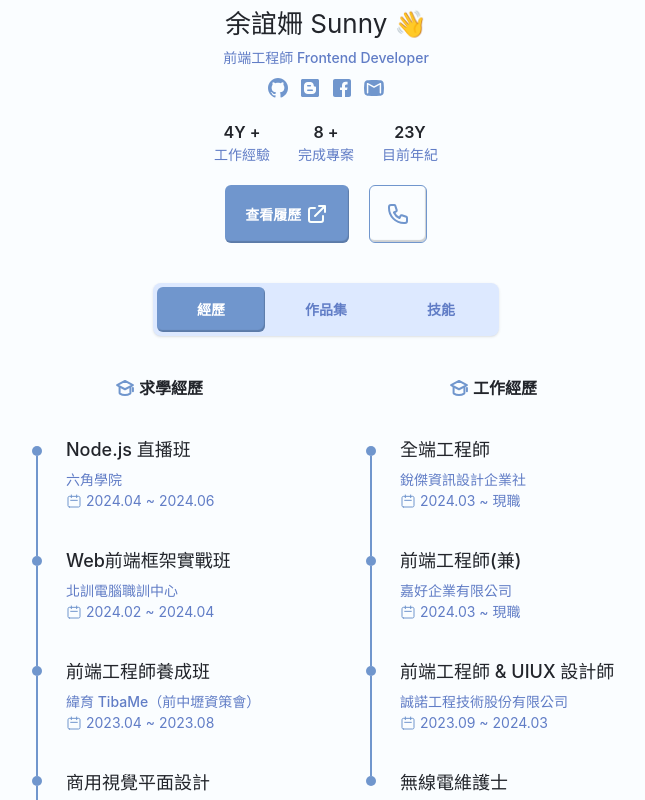
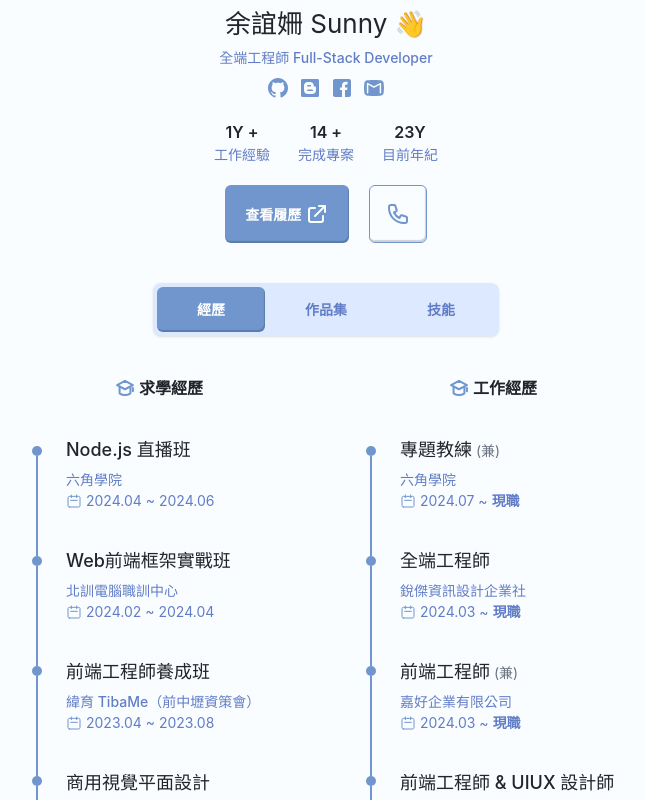
Before and after one commit to sunny96087/simple_portfolio, a Vue app: page / in a window 1280 px wide. Shown: the part 200-1000 px from the top of the page, without its empty margins (314-959 px from the left). Built offline with nearby package versions, Linux system fonts and the light colour scheme.

Commit message:
feat: 新增作品 *3、修改個人資料、新增網站 icon、更新經歷

```diff
--- a/index.html
+++ b/index.html
@@ -3,7 +3,8 @@
   <head>
     <meta charset="UTF-8" />
 
-    <link rel="icon" href="/favicon.ico" />
+    <!-- <link rel="icon" href="/favicon.ico" /> -->
+    <link rel="icon" href="./src/assets/LOGO.png" />
     <meta name="viewport" content="width=device-width, initial-scale=1.0" />
     <meta name="google-site-verification" content="9kBTvm-45eTFe9NNgAQPxIl-_glePYdaZS0wF5EeGEk" />
     <title>余誼姍 Sunny - 作品集 Portfolio</title>
--- a/src/App.vue
+++ b/src/App.vue
@@ -124,7 +124,7 @@ const sendProfileEvent = (item) => {
       </div>
     </div>
     <h1 class="text-[26px] mt-3">余誼姍 Sunny 👋</h1>
-    <h2 class="text-blue-dark font-medium text-[14px] mt-1">前端工程師 Frontend Developer</h2>
+    <h2 class="text-blue-dark font-medium text-[14px] mt-1">全端工程師 Full-Stack Developer</h2>
     <!-- github & email & linkedin -->
     <div class="flex justify-center gap-2 mt-2">
       <a
@@ -224,12 +224,12 @@ const sendProfileEvent = (item) => {
     <!-- about me -->
     <div class="flex justify-center gap-7 mt-5">
       <div class="flex flex-col">
-        <p class="font-semibold">4Y +</p>
+        <p class="font-semibold">1Y +</p>
         <p class="text-[14px] font-medium text-blue-dark">工作經驗</p>
       </div>
 
       <div class="flex flex-col">
-        <p class="font-semibold">8 +</p>
+        <p class="font-semibold">14 +</p>
         <p class="text-[14px] font-medium text-blue-dark">完成專案</p>
       </div>
 
--- a/src/views/HomeView.vue
+++ b/src/views/HomeView.vue
@@ -1,5 +1,4 @@
 <script setup>
-
 // gtag.js click_action 事件
 window.dataLayer = window.dataLayer || []
 function gtag() {
@@ -173,31 +172,48 @@ document.addEventListener('click', function (e) {
             <div class="dot"></div>
             <div class="line"></div>
             <div class="dot"></div>
+            <div class="line"></div>
+            <div class="dot"></div>
           </div>
 
           <!-- text -->
           <div class="flex flex-col gap-9 w-[220px]">
+            <!-- 六角學院 -->
+            <div class="flex flex-col text-left gap-[6px]">
+              <p class="text-title">
+                專題教練<span class="text-gray-500 text-[14px] ml-1">(兼)</span>
+              </p>
+              <div class="flex flex-col">
+                <p class="text-location">六角學院</p>
+                <p class="text-date">
+                  <img src="@/assets/img/icon/calendar.svg" alt="calendar" />
+                  2024.07 ~ <span class="font-semibold">現職</span>
+                </p>
+              </div>
+            </div>
 
-            <!-- 嘉好企業有限公司 -->
+            <!-- 銳傑資訊設計企業社 -->
             <div class="flex flex-col text-left gap-[6px]">
               <p class="text-title">全端工程師</p>
               <div class="flex flex-col">
                 <p class="text-location">銳傑資訊設計企業社</p>
                 <p class="text-date">
                   <img src="@/assets/img/icon/calendar.svg" alt="calendar" />
-                  2024.03 ~ 現職
+                  2024.03 ~ <span class="font-semibold">現職</span>
                 </p>
               </div>
             </div>
 
             <!-- 嘉好企業有限公司 -->
             <div class="flex flex-col text-left gap-[6px]">
-              <p class="text-title">前端工程師(兼)</p>
+              <p class="text-title">
+                前端工程師<span class="text-gray-500 text-[14px] ml-1">(兼)</span>
+              </p>
               <div class="flex flex-col">
                 <p class="text-location">嘉好企業有限公司</p>
                 <p class="text-date">
                   <img src="@/assets/img/icon/calendar.svg" alt="calendar" />
-                  2024.03 ~ 現職
+                  2024.03 ~ <span class="font-semibold">現職</span>
                 </p>
               </div>
             </div>
@@ -216,7 +232,7 @@ document.addEventListener('click', function (e) {
 
             <!-- 中華民國空軍 -->
             <div class="flex flex-col text-left gap-[6px]">
-              <p class="text-title">無線電維護士</p>
+              <p class="text-title">飛機維護士</p>
               <div class="flex flex-col">
                 <p class="text-location">中華民國空軍</p>
                 <p class="text-date">
--- a/src/views/PortfolioView.vue
+++ b/src/views/PortfolioView.vue
@@ -56,7 +56,64 @@ const viewPic8 = ref(
   'https://firebasestorage.googleapis.com/v0/b/simpleportfolio-64b60.appspot.com/o/img%2Fview-pic-8.png?alt=media&token=b191db34-2aba-4417-8a21-28026c6fb167'
 )
 
+const projectPic9 = ref(
+  'https://firebasestorage.googleapis.com/v0/b/simpleportfolio-64b60.appspot.com/o/img%2Fproject-pic-9.png?alt=media&token=38281363-018b-4bef-83fd-a175a8b5e9f3'
+)
+const viewPic9 = ref(
+  'https://firebasestorage.googleapis.com/v0/b/simpleportfolio-64b60.appspot.com/o/img%2Fview-pic-9.png?alt=media&token=e30b4b25-d2eb-480e-9539-a4ebc2f62d21'
+)
+
+const projectPic10 = ref(
+  'https://firebasestorage.googleapis.com/v0/b/simpleportfolio-64b60.appspot.com/o/img%2Fproject-pic-10.png?alt=media&token=24ca7256-fcb6-4699-ba6d-9a10374f32aa'
+)
+const viewPic10 = ref(
+  'https://firebasestorage.googleapis.com/v0/b/simpleportfolio-64b60.appspot.com/o/img%2Fview-pic-10.png?alt=media&token=3677025c-4d21-445a-b146-ff3aef1fbb09'
+)
+
+const projectPic11 = ref(
+  'https://firebasestorage.googleapis.com/v0/b/simpleportfolio-64b60.appspot.com/o/img%2Fproject-pic-11.png?alt=media&token=fee44947-3b85-4c1f-b28f-1d46d3b48af3'
+)
+const viewPic11 = ref(
+  'https://firebasestorage.googleapis.com/v0/b/simpleportfolio-64b60.appspot.com/o/img%2Fview-pic-11.png?alt=media&token=8a0c4d19-a3eb-44c1-aea5-c255f11668ee'
+)
+
 const projects = ref([
+  {
+    pic: projectPic9,
+    type: 'WEB',
+    name: '鸚鸚食堂 Parrot Bistro',
+    description:
+      '這是一個鸚鵡相關知識平台，主要提供計算鸚鵡每日攝取量的功能。<br/>此外，平台還包括品種介紹、醫療資訊、食物建議和表單回饋等頁面。<br/>專案由我獨自發想、設計，並進行前後端開發。<br/>前端使用 Nuxt 3 和 TypeScript 技術，<br/>後端採用 Node.js、Express 和 MongoDB。<br/>這個專案不僅展示了我的全端開發能力，<br/>還體現了我在專案設計和實現上的獨立作業能力。',
+    github: 'https://github.com/sunny96087/parrot_web',
+    demo: 'https://parrot.2fishs.com/',
+    viewPic: viewPic9,
+    marquee:
+      '鸚鸚食堂 Parrot Bistro ・ 鸚鸚食堂 Parrot Bistro ・ 鸚鸚食堂 Parrot Bistro ・ 鸚鸚食堂 Parrot Bistro ・ 鸚鸚食堂 Parrot Bistro ・ 鸚鸚食堂 Parrot Bistro ・ 鸚鸚食堂 Parrot Bistro ・ 鸚鸚食堂 Parrot Bistro ・ 鸚鸚食堂 Parrot Bistro ・ 鸚鸚食堂 Parrot Bistro ・ 鸚鸚食堂 Parrot Bistro ・ 鸚鸚食堂 Parrot Bistro ・ 鸚鸚食堂 Parrot Bistro ・ 鸚鸚食堂 Parrot Bistro ・ 鸚鸚食堂 Parrot Bistro ・ 鸚鸚食堂 Parrot Bistro ・ 鸚鸚食堂 Parrot Bistro ・ 鸚鸚食堂 Parrot Bistro ・ 鸚鸚食堂 Parrot Bistro ・ 鸚鸚食堂 Parrot Bistro ・ 鸚鸚食堂 Parrot Bistro ・ 鸚鸚食堂 Parrot Bistro ・ 鸚鸚食堂 Parrot Bistro ・ 鸚鸚食堂 Parrot Bistro ・ 鸚鸚食堂 Parrot Bistro ・ 鸚鸚食堂 Parrot Bistro ・ 鸚鸚食堂 Parrot Bistro ・ 鸚鸚食堂 Parrot Bistro ・ 鸚鸚食堂 Parrot Bistro ・ 鸚鸚食堂 Parrot Bistro ・ 鸚鸚食堂 Parrot Bistro ・ 鸚鸚食堂 Parrot Bistro ・ '
+  },
+  {
+    pic: projectPic10,
+    type: 'WEB',
+    name: 'Ciao!Craft - DIY 手作平台',
+    description:
+      '這是一個體驗課程預約平台，分為前台和後台。<br/>前台提供課程資訊查詢和下單等功能，<br/>後台則供品牌方進行課程上架和訂單等資料管理。<br/>我負責後台的前後端開發，同時擔任組長。<br/>前端使用 Nuxt 3 和 TypeScript 等技術，<br/>後端採用 Express、Mongoose、MongoDB 和 WebSocket。<br/>這是我在六角學院 Node.js 班的團體專題。<br/>這專案不僅加強了我的前後端開發技能，還提升了團隊協作中的溝通和領導能力。',
+    github: 'https://github.com/sunny96087/ciaocraft-website',
+    demo: 'https://ciaocraft-website.vercel.app/',
+    viewPic: viewPic10,
+    marquee:
+      'Ciao!Craft - DIY 手作平台 ・ Ciao!Craft - DIY 手作平台 ・ Ciao!Craft - DIY 手作平台 ・ Ciao!Craft - DIY 手作平台 ・ Ciao!Craft - DIY 手作平台 ・ Ciao!Craft - DIY 手作平台 ・ Ciao!Craft - DIY 手作平台 ・ Ciao!Craft - DIY 手作平台 ・ Ciao!Craft - DIY 手作平台 ・ Ciao!Craft - DIY 手作平台 ・ Ciao!Craft - DIY 手作平台 ・ Ciao!Craft - DIY 手作平台 ・ Ciao!Craft - DIY 手作平台 ・ Ciao!Craft - DIY 手作平台 ・ Ciao!Craft - DIY 手作平台 ・ Ciao!Craft - DIY 手作平台 ・ Ciao!Craft - DIY 手作平台 ・ Ciao!Craft - DIY 手作平台 ・ Ciao!Craft - DIY 手作平台 ・ Ciao!Craft - DIY 手作平台 ・ Ciao!Craft - DIY 手作平台 ・ Ciao!Craft - DIY 手作平台 ・ Ciao!Craft - DIY 手作平台 ・ Ciao!Craft - DIY 手作平台 ・ Ciao!Craft - DIY 手作平台 ・ Ciao!Craft - DIY 手作平台 ・ Ciao!Craft - DIY 手作平台 ・ Ciao!Craft - DIY 手作平台 ・ '
+  },
+  {
+    pic: projectPic11,
+    type: 'WEB',
+    name: '食享 TasteJoy',
+    description:
+      '這是一個美食紀錄平台，<br/>提供使用者記錄自己的美食地圖、參與論壇、加好友、分享美食紀錄以及隨機抽取美食等功能。<br/>我帶領一群想轉職的程式小白共同製作這個專案，<br/>負責專案發想、網頁 UI 設計、資料庫規劃與建立，以及 API 開發。<br/>目前專案還在進行中。<br/>這個專案展示了我的領導能力和技術指導能力，並且強化了我的專案管理和全端開發技能。',
+    github: 'https://github.com/sunny96087/tastejoy_api',
+    demo: '',
+    viewPic: viewPic11,
+    marquee:
+      '食享 TasteJoy ・ 食享 TasteJoy ・ 食享 TasteJoy ・ 食享 TasteJoy ・ 食享 TasteJoy ・ 食享 TasteJoy ・ 食享 TasteJoy ・ 食享 TasteJoy ・ 食享 TasteJoy ・ 食享 TasteJoy ・ 食享 TasteJoy ・ 食享 TasteJoy ・ 食享 TasteJoy ・ 食享 TasteJoy ・ 食享 TasteJoy ・ 食享 TasteJoy ・ 食享 TasteJoy ・ 食享 TasteJoy ・ 食享 TasteJoy ・ 食享 TasteJoy ・ 食享 TasteJoy ・ 食享 TasteJoy ・ 食享 TasteJoy ・ 食享 TasteJoy ・ 食享 TasteJoy ・ 食享 TasteJoy ・ 食享 TasteJoy ・ 食享 TasteJoy ・ 食享 TasteJoy ・ 食享 TasteJoy ・ 食享 TasteJoy ・ 食享 TasteJoy ・ '
+  },
   {
     pic: projectPic5,
     type: 'WEB',
@@ -100,7 +157,7 @@ const projects = ref([
     description:
       '這是我的個人作品集網站，<br>使用 Vue 3、Composition API 和 Vite 開發，<br>展示了我的經歷、專案和技能。',
     github: 'https://github.com/sunny96087/simple_portfolio',
-    demo: 'https://simpleportfolio-64b60.web.app/portfolio',
+    demo: 'https://profile.2fishs.com/',
     viewPic: viewPic8,
     marquee:
       '個人作品集 ・ 個人作品集 ・ 個人作品集 ・ 個人作品集 ・ 個人作品集 ・ 個人作品集 ・ 個人作品集 ・ 個人作品集 ・ 個人作品集 ・ 個人作品集 ・ 個人作品集 ・ 個人作品集 ・ 個人作品集 ・ 個人作品集 ・ 個人作品集 ・ 個人作品集 ・ 個人作品集 ・ 個人作品集 ・ 個人作品集 ・ 個人作品集 ・ 個人作品集 ・ 個人作品集 ・ 個人作品集 ・ 個人作品集 ・ 個人作品集 ・ 個人作品集 ・ 個人作品集 ・ 個人作品集 ・ 個人作品集 ・ 個人作品集 ・ 個人作品集 ・ 個人作品集 ・ 個人作品集 ・ 個人作品集 ・ 個人作品集 ・ 個人作品集 ・ 個人作品集 ・ 個人作品集 ・ 個人作品集 ・ 個人作品集 ・ 個人作品集 ・ 個人作品集 ・ '
@@ -239,7 +296,7 @@ const sendDemoEvent = (itemName) => {
           <h4 class="font-semibold text-[20px]">{{ item.name }}</h4>
           <div v-html="item.description" class="tracking-wider leading-[26px]"></div>
           <div class="btn-row">
-            <a :href="item.github" target="_blank" class="btn-fill" @click="sendGithubEvent(item.name)">
+            <a v-if="item.github" :href="item.github" target="_blank" class="btn-fill" @click="sendGithubEvent(item.name)">
               <svg
                 width="24"
                 height="24"
@@ -254,7 +311,7 @@ const sendDemoEvent = (itemName) => {
               </svg>
               GitHub
             </a>
-            <a :href="item.demo" target="_blank" class="btn-fill" @click="sendDemoEvent(item.name)">
+            <a v-if="item.demo" :href="item.demo" target="_blank" class="btn-fill" @click="sendDemoEvent(item.name)">
               <svg
                 width="24"
                 height="24"
```
Also changed, not shown: src/assets/LOGO.png (added).
